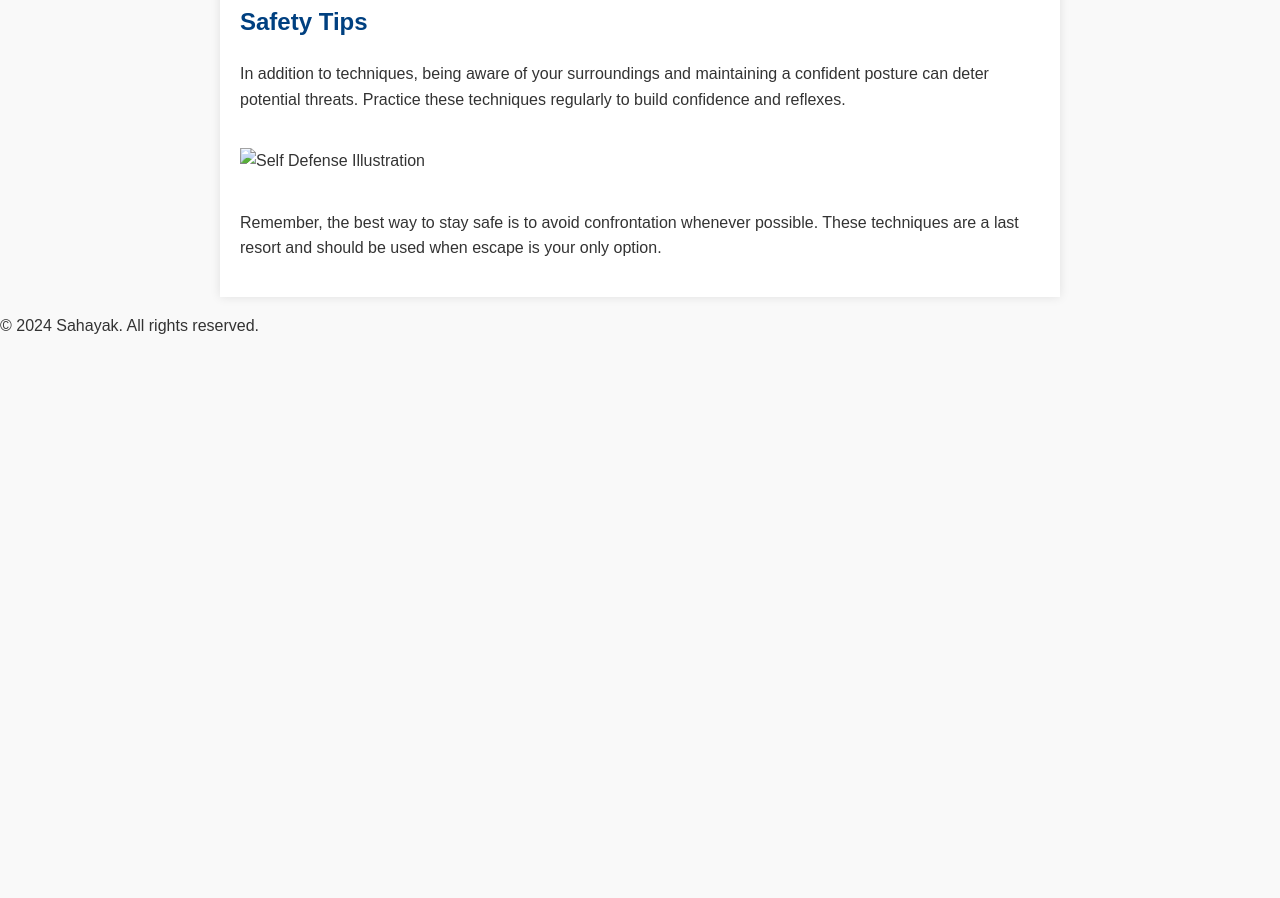
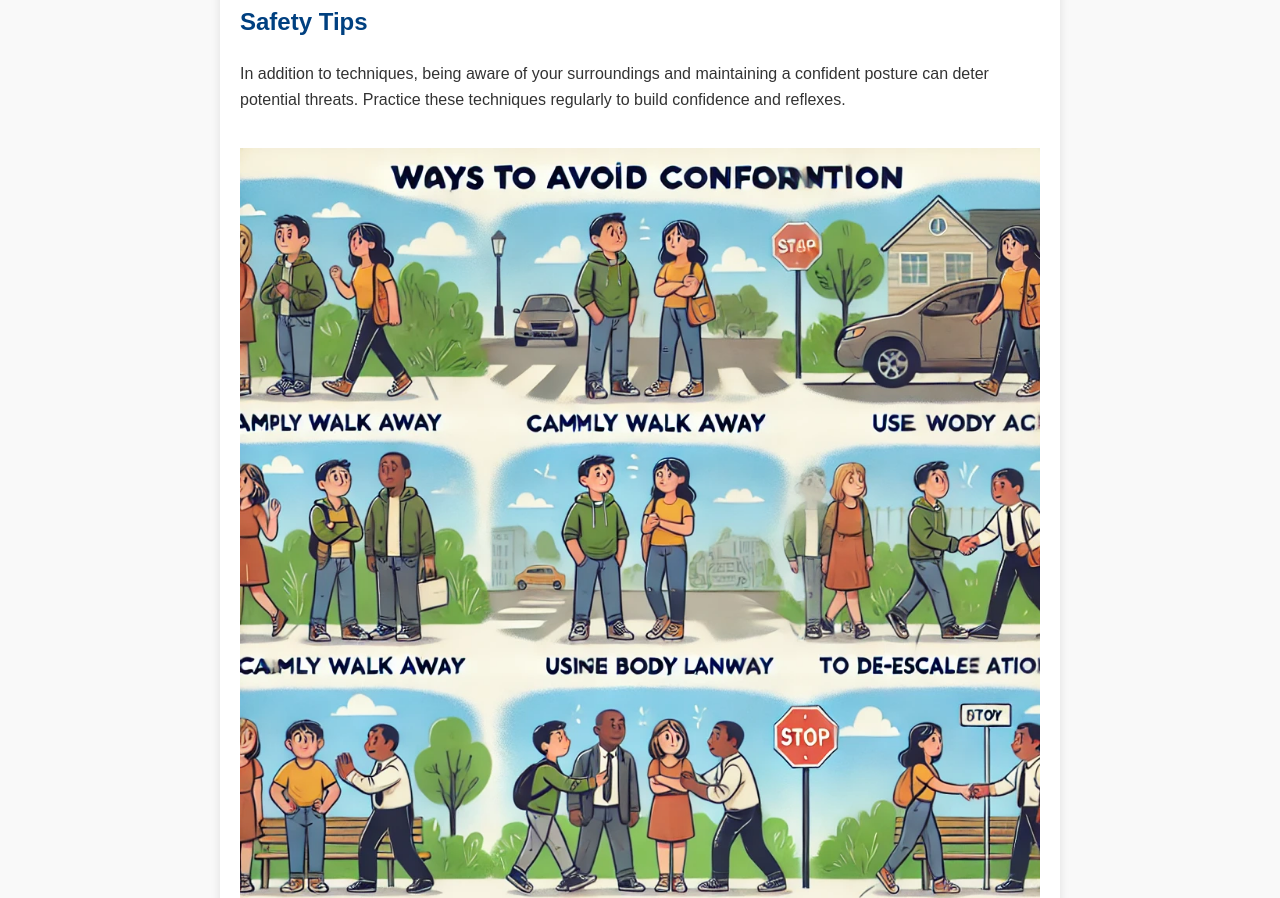
Before and after one commit to arhaan2010/BENNOVATE-24, a plain HTML site: page pages/escape-techniques.html in a window 1280 px wide. Shown: the part 1509-2407 px from the top of the page. Before the commit the page ends 1864 px from the top, so only its background shows below. Drawn offline with Linux system fonts and the light colour scheme.

Commit message:
added images and other edits

```diff
--- a/pages/escape-techniques.html
+++ b/pages/escape-techniques.html
@@ -102,7 +102,7 @@
         <p>
             In addition to techniques, being aware of your surroundings and maintaining a confident posture can deter potential threats. Practice these techniques regularly to build confidence and reflexes.
         </p>
-        <img src="/mnt/data/An_informative_and_empowering_illustration_showcas.png" alt="Self Defense Illustration">
+        <img src="confrontataion.webp" alt="Self Defense Illustration">
         <p>
             Remember, the best way to stay safe is to avoid confrontation whenever possible. These techniques are a last resort and should be used when escape is your only option.
         </p>
```
Also changed, not shown: pages/confrontataion.webp (added), pages/demonself.webp (added).
